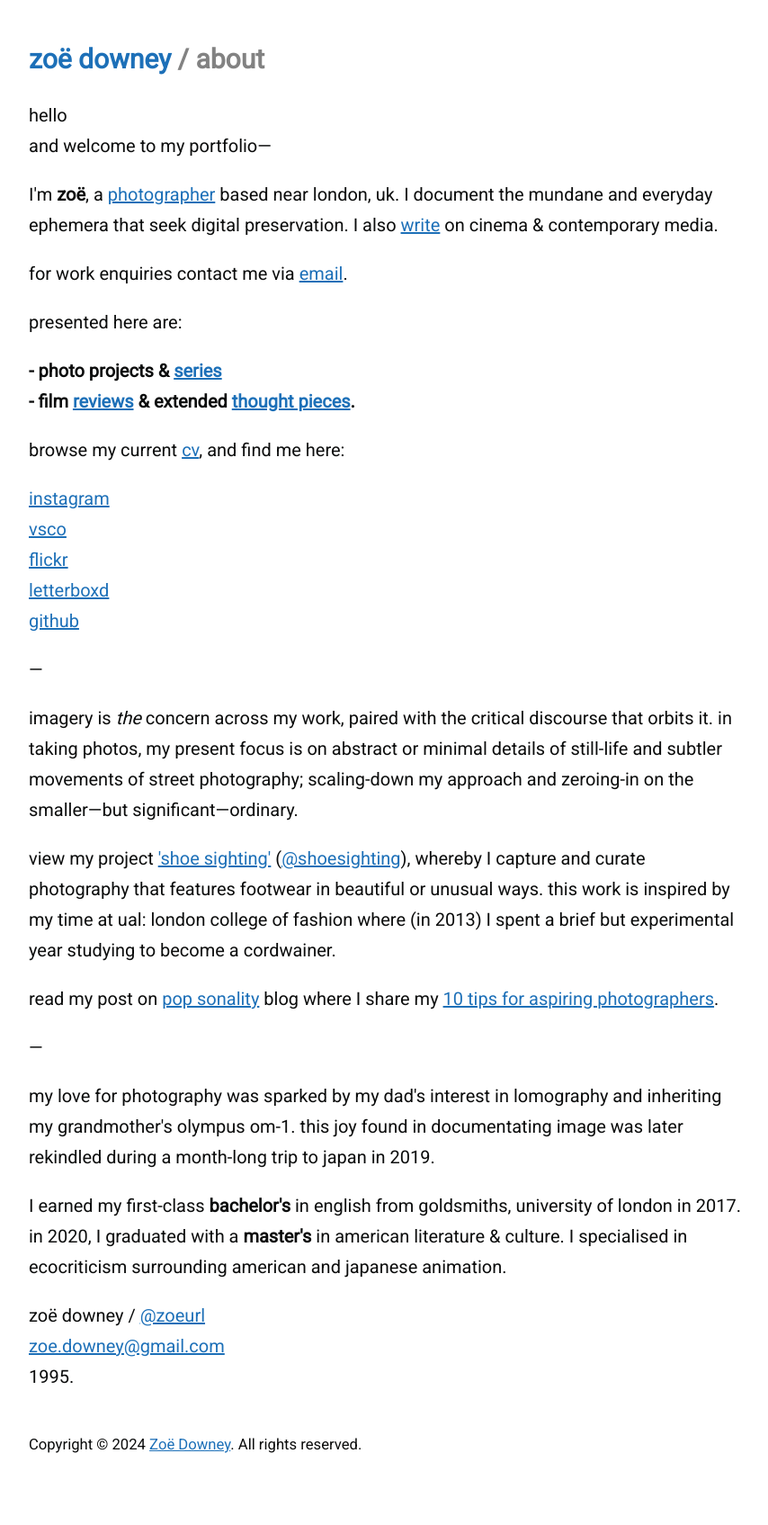
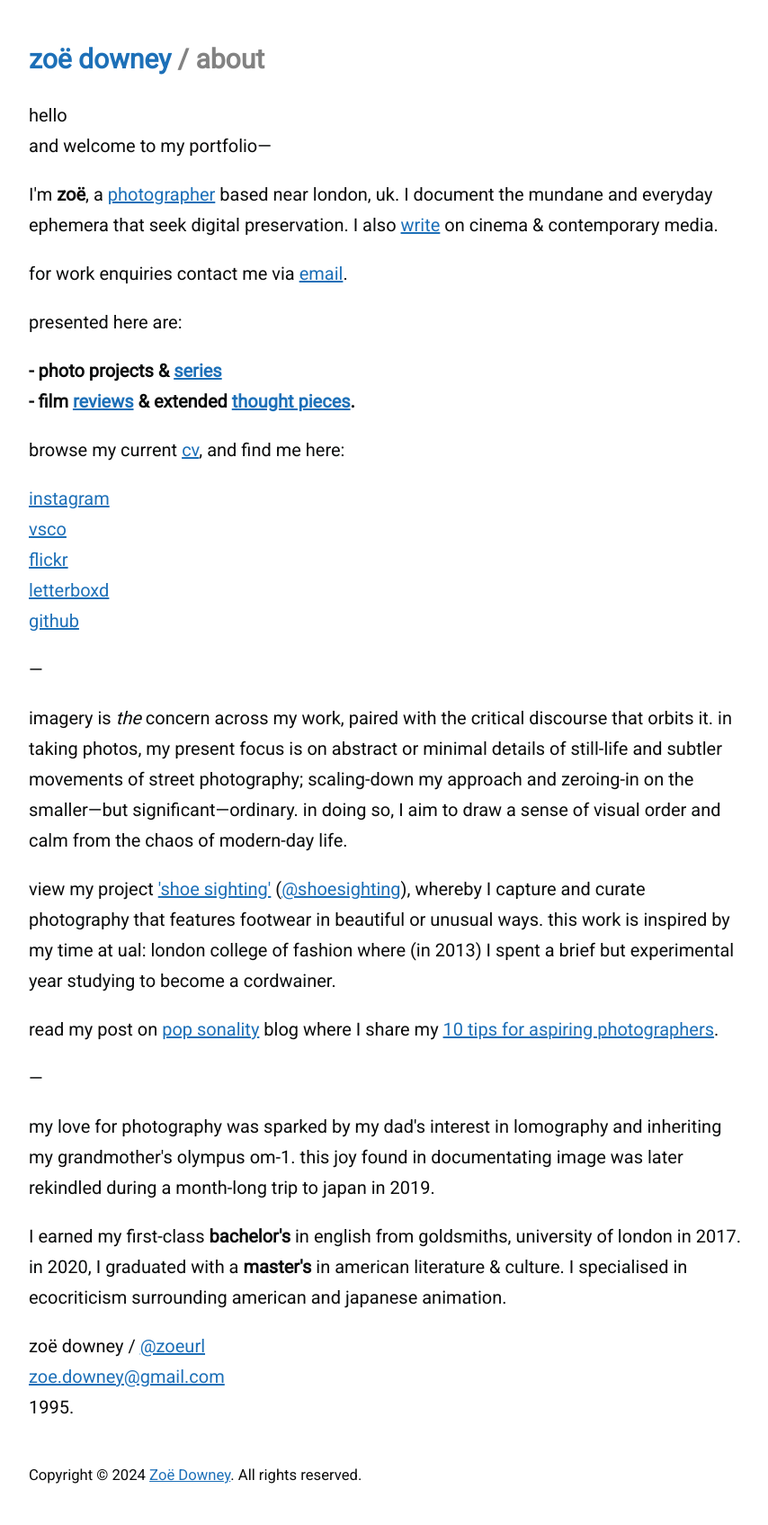
Before and after one commit to zoeurl/zoedowney.github.io, a Jekyll site: the page built from about/index.html, in a window 1280 px wide. Shown: the whole page at 90% size, without its empty margins (208-1062 px from the left). Built offline with Jekyll 4.4.1, drawn with Linux system fonts in a browser that asks for light colours; before the commit the page ends 1661 px from its top, so only the background shows below that.

Commit message:
Update index.html

```diff
--- a/about/index.html
+++ b/about/index.html
@@ -26,7 +26,7 @@
 </p>
 —
 </p>
-imagery is <em>the</em> concern across my work, paired with the critical discourse that orbits it. in taking photos, my present focus is on abstract or minimal details of still-life and subtler movements of street photography; scaling-down my approach and zeroing-in on the smaller—but significant—ordinary.
+imagery is <em>the</em> concern across my work, paired with the critical discourse that orbits it. in taking photos, my present focus is on abstract or minimal details of still-life and subtler movements of street photography; scaling-down my approach and zeroing-in on the smaller—but significant—ordinary. in doing so, I aim to draw a sense of visual order and calm from the chaos of modern-day life.
 </p>
 view my project <a href="https://www.zoedowney.com/shoe-sighting/">'shoe sighting'</a> (<a href="https://www.instagram.com/shoesighting">@shoesighting</a>), whereby I capture and curate photography that features footwear in beautiful or unusual ways. this work is inspired by my time at ual: london college of fashion where (in 2013) I spent a brief but experimental year studying to become a cordwainer.
 </p>
```
